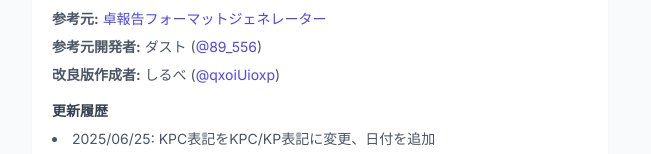
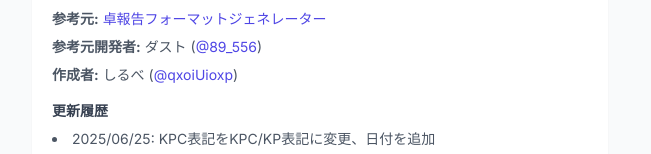
Before and after one commit to SIRUBEDON/TakuhoukokuGenerator, a plain HTML site: page index.html in a window 1280 px wide. Shown: the part 2119-2273 px from the top of the page, without its empty margins (0-651 px from the left). Drawn offline with nearby package versions, Linux system fonts and the light colour scheme.

Commit message:
Update index.html

```diff
--- a/index.html
+++ b/index.html
@@ -221,7 +221,7 @@
             <div class="space-y-2">
                 <p><strong>参考元:</strong> <a href="https://dddddddust.github.io/trpgtakuhoukoku/" target="_blank" class="text-indigo-600 hover:underline">卓報告フォーマットジェネレーター</a></p>
                 <p><strong>参考元開発者:</strong> ダスト (<a href="https://x.com/89_556" target="_blank" class="text-indigo-600 hover:underline">@89_556</a>)</p>
-                <p><strong>改良版作成者:</strong> しるべ (<a href="https://x.com/qxoiUioxp" target="_blank" class="text-indigo-600 hover:underline">@qxoiUioxp</a>)</p>
+                <p><strong>作成者:</strong> しるべ (<a href="https://x.com/qxoiUioxp" target="_blank" class="text-indigo-600 hover:underline">@qxoiUioxp</a>)</p>
             </div>
             <div class="mt-4">
                 <h4 class="font-semibold text-gray-700 mb-2">更新履歴</h4>
@@ -633,4 +633,3 @@
   </script>
 </body>
 </html>
-�
```
